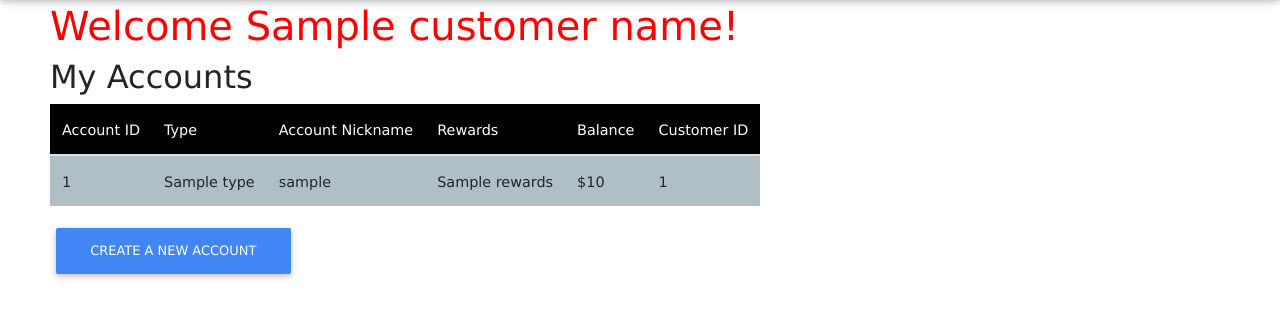
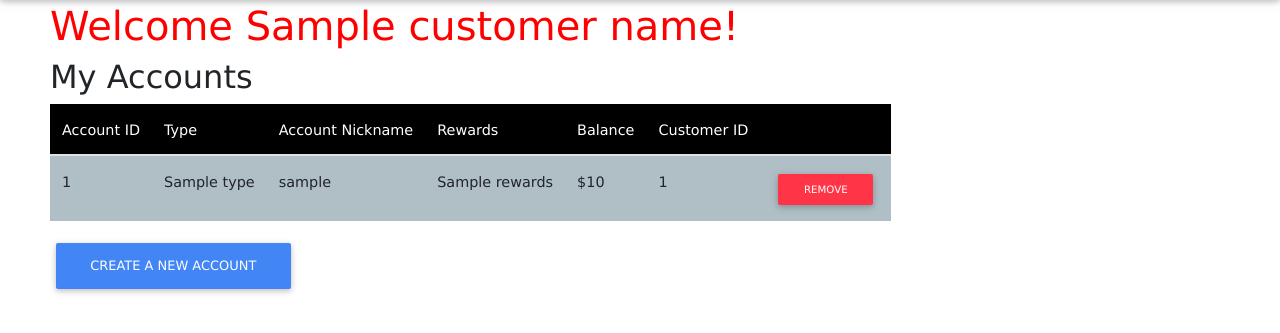
Before and after one commit to emr0327/nessie-sample-project, a Node server app: template views/show.ejs in a window 1280 px wide. Shown: the part 48-381 px from the top of the page. Run offline with Node 20, Linux system fonts and the light colour scheme; the template is opened without the code that fills it: most values are stand-ins (such as "Sample title", 1, 10 or a date in 2020); some libraries are stand-ins or nearby versions.

Commit message:
Successfully implemented the DELETE route for a customer's account

```diff
--- a/app.js
+++ b/app.js
@@ -21,7 +21,7 @@ app.use(express.json());
 app.use(express.urlencoded({ extended: false }));
 app.use(cookieParser());
 app.use(express.static(path.join(__dirname, 'public')));
-app.use(methodOverride('_method-override'))
+app.use(methodOverride('_method'));
 app.use(ejsLayouts);
 app.use(bodyParser.urlencoded({ extended: true }))
 
--- a/views/layout.ejs
+++ b/views/layout.ejs
@@ -8,13 +8,13 @@
   <link rel='stylesheet' href='/stylesheets/style.css' />
 </head>
 <body>
+  <script type="text/javascript" src="https://cdnjs.cloudflare.com/ajax/libs/jquery/3.3.1/jquery.min.js"></script>
+  <script type="text/javascript" src="https://cdnjs.cloudflare.com/ajax/libs/popper.js/1.14.4/umd/popper.min.js"></script>
+  <script type="text/javascript" src="https://cdnjs.cloudflare.com/ajax/libs/twitter-bootstrap/4.2.1/js/bootstrap.min.js"></script>
+  <script type="text/javascript" src="https://cdnjs.cloudflare.com/ajax/libs/mdbootstrap/4.7.3/js/mdb.min.js"></script>
   <% include partials/header %>
 
   <%- body %>
 
-  <script type="text/javascript" src="https://cdnjs.cloudflare.com/ajax/libs/jquery/3.3.1/jquery.min.js"></script>
-  <script type="text/javascript" src="https://cdnjs.cloudflare.com/ajax/libs/popper.js/1.14.4/umd/popper.min.js"></script>
-  <script type="text/javascript" src="https://cdnjs.cloudflare.com/ajax/libs/twitter-bootstrap/4.2.1/js/bootstrap.min.js"></script>
-  <script type="text/javascript" src="https://cdnjs.cloudflare.com/ajax/libs/mdbootstrap/4.7.3/js/mdb.min.js"></script>
 </body>
 </html>
--- a/views/new.ejs
+++ b/views/new.ejs
@@ -27,7 +27,7 @@
     </div>
 
     <div class="form-group">
-      <input class="btn btn-info" type="submit" value="Add Account">
+      <input class="btn btn-primary" type="submit" value="Add Account">
     </div>
   </div>
 </form>
--- a/views/show.ejs
+++ b/views/show.ejs
@@ -9,18 +9,52 @@
       <th scope="col">Rewards</th>
       <th scope="col">Balance</th>
       <th scope="col">Customer ID</th>
+      <th scope="col"></th>
     </tr>
   </thead>
   <tbody>
     <% if (accounts.length > 0) { %>
       <% accounts.forEach(account => { %>
-        <tr class="blue-grey lighten-3">
-          <th scope="row"><%= account._id %></th>
+        <tr class="blue-grey lighten-3 account-row">
+          <th scope="row" class="account-id"><%= account._id %></th>
           <td><%= account.type %></td>
           <td><%= account.nickname %></td>
           <td><%= account.rewards %></td>
           <td>$<%= account.balance %></td>
           <td><%= account.customer_id %></td>
+          <td>
+            <span class="table-remove">
+              <button type="button" class="btn btn-danger btn-rounded btn-sm my-0 remove" data-toggle="modal" data-target="#account<%=account._id%>id">
+                Remove
+              </button>
+            </span>
+
+          <div class="modal fade" id="account<%=account._id%>id" tabindex="-1" role="dialog" aria-labelledby="removeAccountModalLabel"
+            aria-hidden="true">
+            <div class="modal-dialog" role="document">
+              <div class="modal-content">
+                <div class="modal-header">
+                  <h5 class="modal-title" id="removeAccountModalLabel">You are about to remove this account</h5>
+                  <button type="button" class="close" data-dismiss="modal" aria-label="Close">
+                    <span aria-hidden="true">&times;</span>
+                  </button>
+                </div>
+                <div class="modal-body">
+                  CAUTION!!!
+                  <br>
+                  <br>
+                  Removing account: <%= account._id %> will delete all the data associated with it. You must visit a local branch to retrieve any monies left residing in the account.
+                </div>
+                <div class="modal-footer">
+                  <button type="button" class="btn grey darken-1" data-dismiss="modal">Cancel</button>
+                  <form id="remove-form" action="<%= account._id %>?_method=DELETE&customer_id=<%= account.customer_id %>" method="POST" >
+                    <button id="removeAccount" class="btn btn-primary" type="submit">Remove Account</button>
+                  </form>
+                </div>
+              </div>
+            </div>
+          </div>
+          </td>
         </tr>
       <% }) %>
     <% } else { %>
@@ -36,3 +70,26 @@
   </tbody>
 </table>
 <a href="/<%= customer_id %>/accounts/new" role="button" class="btn btn-primary">Create a new account</a>
+
+<script>
+  $(document).ready(function () {
+    console.log("loaded and ready to go!");
+    var $remove = $(".remove");
+    console.log($remove.length);
+    var $id = $(".account-id");
+    console.log($id.text());
+    $(".remove").click(() => {
+      console.log("I'm in the modal");
+      var $window = window.parent.$(this).closest("tr"); // w.fn.init [prevObject: w.fn.init(1)]
+      console.log($window);
+      var $parent = $(this).parent().closest("tr");
+      console.log($parent);
+      var $row = $(this).closest("tr"); // find row
+      console.log($row);
+      var $account_id = $row.find("th"); // find account id
+      console.log($account_id);
+      console.log(typeof($account_id.text()));
+      $("#remove-form").prop("action", "/" + $account_id + "?_method=DELETE"); // change action attribute to account id value
+    })
+  });
+</script>
```
Also changed, not shown: routes/index.js (+22 -1 lines).
